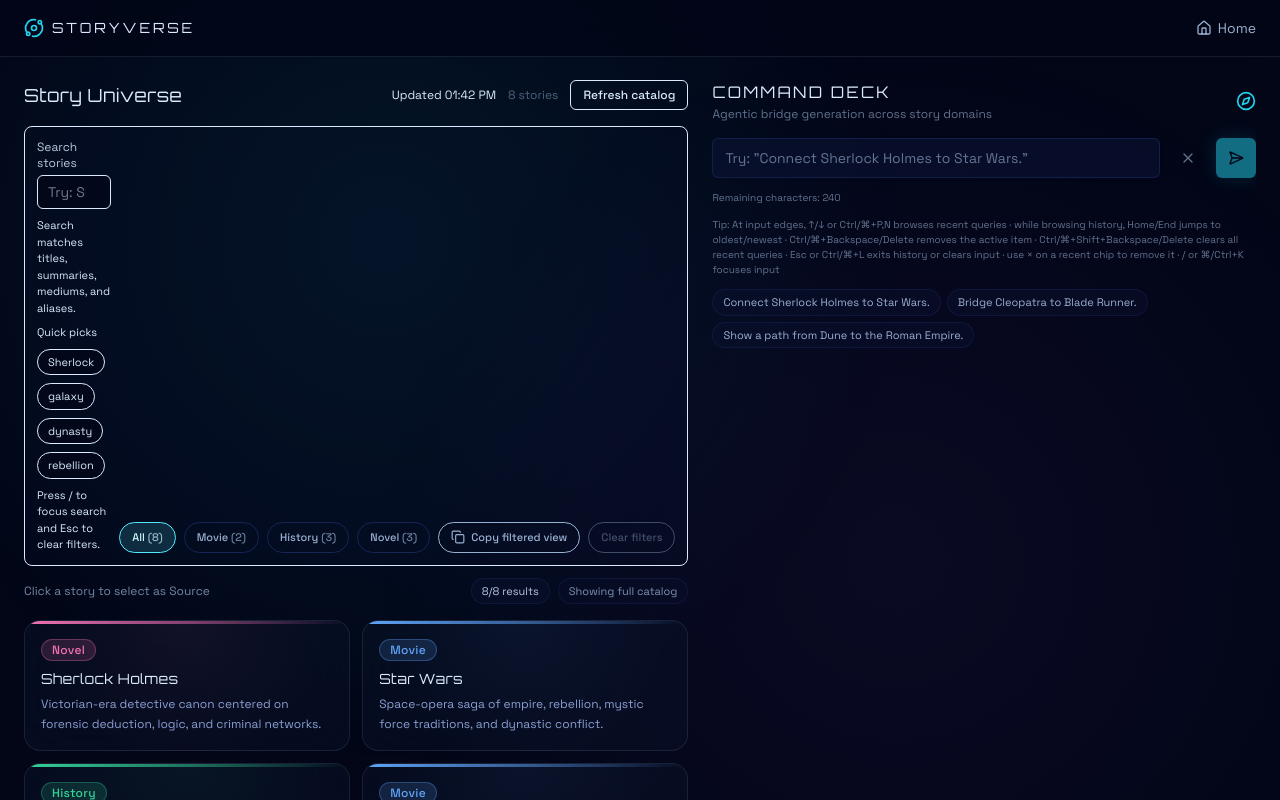
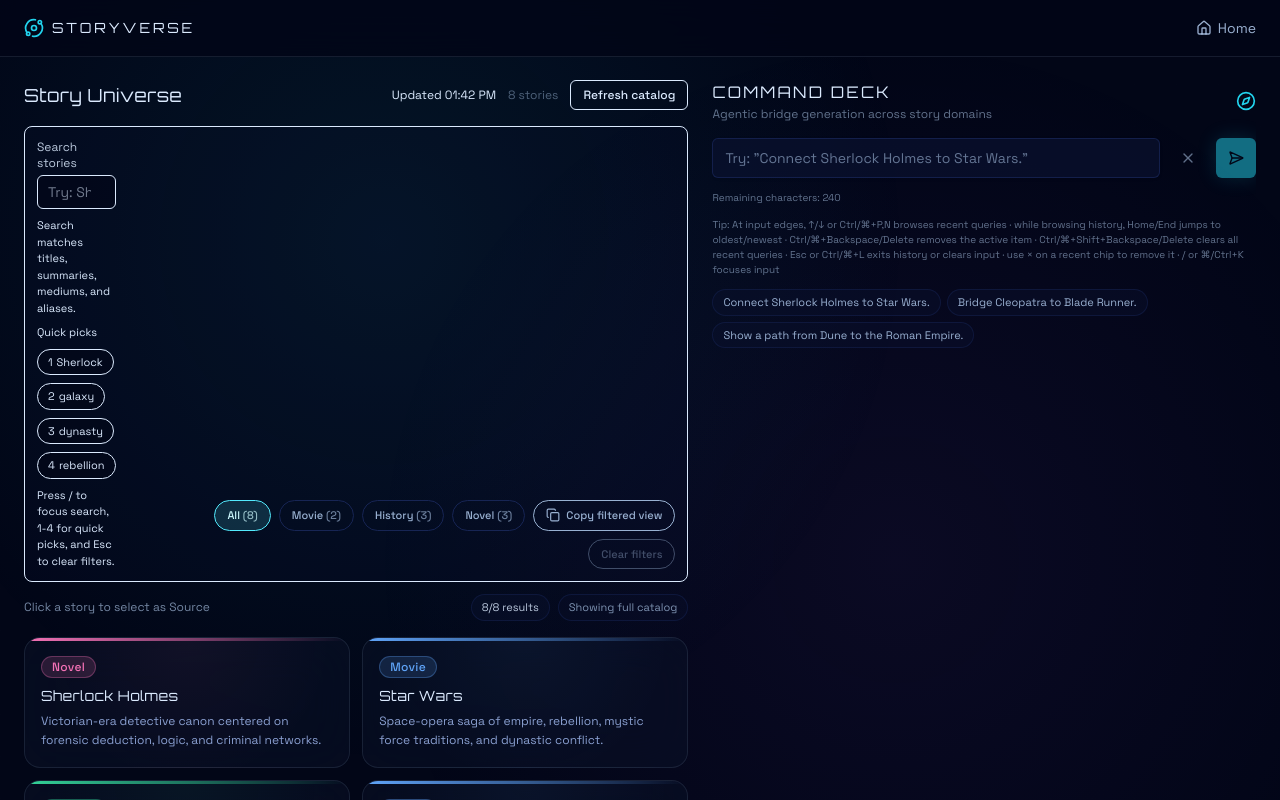
Before and after one commit to MosslandOpenDevs/StoryVerse, a Next.js app in the folder storyverse-web/: page /universe in a window 1280 px wide. Shown: the top 800 px of the page. Built offline with nearby package versions, Linux system fonts and the light colour scheme.

Commit message:
feat(ui): add quick filter number shortcuts

```diff
--- a/storyverse-web/src/app/(universe)/universe/page.tsx
+++ b/storyverse-web/src/app/(universe)/universe/page.tsx
@@ -19,6 +19,7 @@ const SOURCE_PARAM = "source";
 const TARGET_PARAM = "target";
 const LEGACY_STORY_PARAM = "story";
 const QUICK_FILTERS = ["Sherlock", "galaxy", "dynasty", "rebellion"] as const;
+const QUICK_FILTER_SHORTCUTS = ["1", "2", "3", "4"] as const;
 
 const COPY = {
   en: {
@@ -33,7 +34,7 @@ const COPY = {
     searchLabel: "Search stories",
     searchPlaceholder: "Try: Sherlock, galaxy, Jedi, or novel",
     searchHelp: "Search matches titles, summaries, mediums, and aliases.",
-    searchShortcutHelp: "Press / to focus search and Esc to clear filters.",
+    searchShortcutHelp: "Press / to focus search, 1-4 for quick picks, and Esc to clear filters.",
     quickFiltersLabel: "Quick picks",
     clearFilters: "Clear filters",
     copyFilteredView: "Copy filtered view",
@@ -71,7 +72,7 @@ const COPY = {
     searchLabel: "스토리 검색",
     searchPlaceholder: "예: Sherlock, galaxy, Jedi, novel",
     searchHelp: "제목, 요약, 매체, 별칭 기준으로 검색해요.",
-    searchShortcutHelp: "/ 키로 검색에 바로 이동하고 Esc로 필터를 지울 수 있어요.",
+    searchShortcutHelp: "/ 키로 검색에 바로 이동하고 1-4로 빠른 탐색, Esc로 필터를 지울 수 있어요.",
     quickFiltersLabel: "빠른 탐색",
     clearFilters: "필터 지우기",
     copyFilteredView: "필터 화면 링크 복사",
@@ -235,6 +236,17 @@ function UniverseContent() {
         setSearchQuery("");
         setMediumFilter("All");
         searchInputRef.current?.blur();
+        return;
+      }
+
+      const quickFilterIndex = Number.parseInt(event.key, 10) - 1;
+      const quickFilterTerm = QUICK_FILTERS[quickFilterIndex];
+      if (quickFilterTerm) {
+        event.preventDefault();
+        setSearchQuery(quickFilterTerm);
+        setMediumFilter("All");
+        searchInputRef.current?.focus();
+        searchInputRef.current?.select();
       }
     };
 
@@ -461,7 +473,7 @@ function UniverseContent() {
               </p>
               <div className="flex flex-wrap items-center gap-2 text-[11px] text-cosmos-300/80">
                 <span className="text-cosmos-400/80">{copy.quickFiltersLabel}</span>
-                {QUICK_FILTERS.map((term) => (
+                {QUICK_FILTERS.map((term, index) => (
                   <button
                     key={term}
                     type="button"
@@ -472,7 +484,10 @@ function UniverseContent() {
                       searchInputRef.current?.focus();
                       searchInputRef.current?.select();
                     }}
+                    title={`${QUICK_FILTER_SHORTCUTS[index]} · ${term}`}
+                    aria-label={`${QUICK_FILTER_SHORTCUTS[index]} · ${term}`}
                   >
+                    <span className="mr-1 text-cosmos-400/80">{QUICK_FILTER_SHORTCUTS[index]}</span>
                     {term}
                   </button>
                 ))}
```
